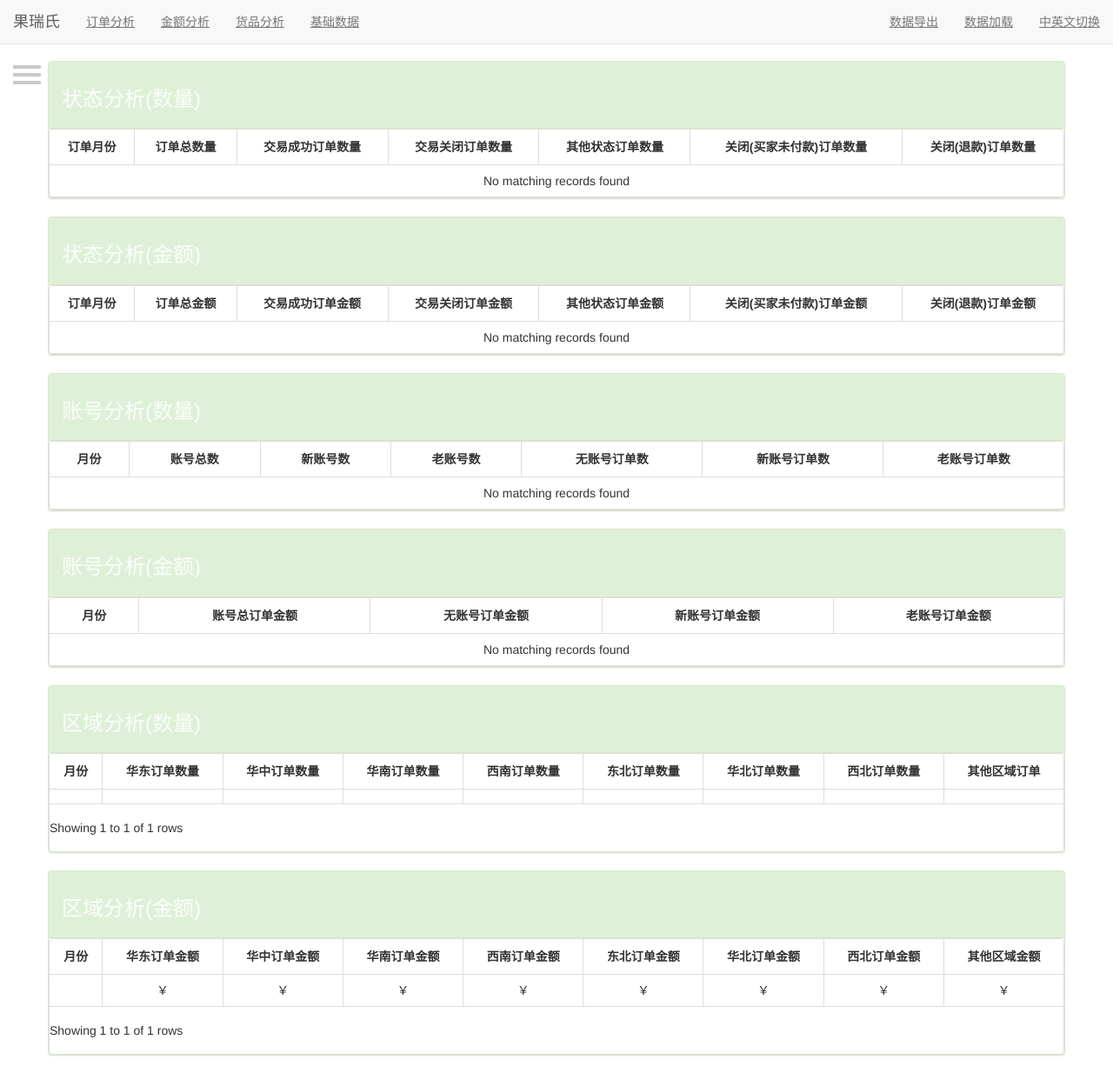
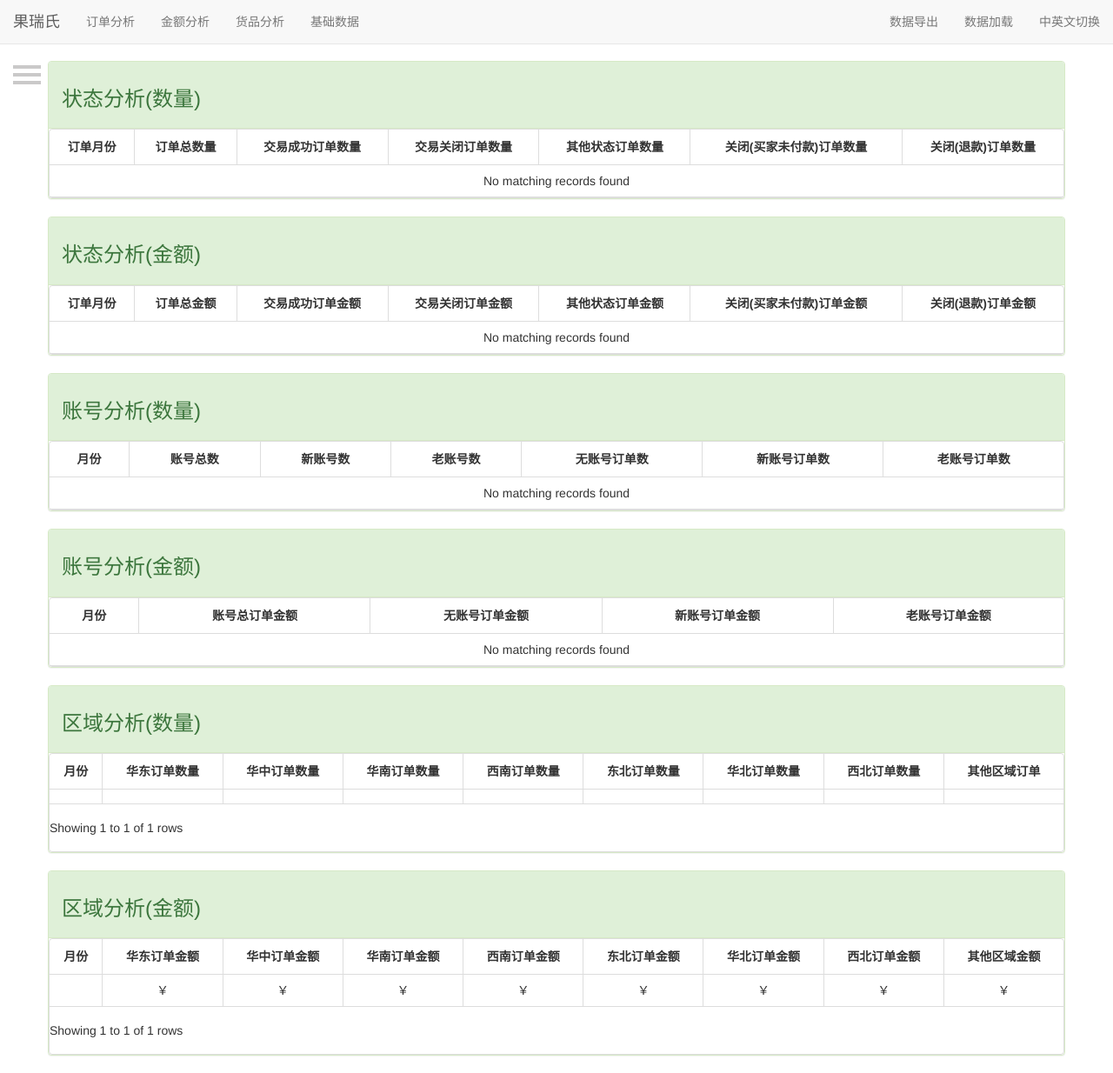
Before and after one commit to deepthing/tmall_data_analyse, a Django app: page / in a window 1280 px wide. Shown: the whole page at 87% size. Run offline with Django 3.2, Linux system fonts and the light colour scheme; data that the repository does not hold is empty; some libraries are stand-ins or nearby versions.

Commit message:
backup before 2to3

```diff
--- a/common_static/css/style.css
+++ b/common_static/css/style.css
@@ -288,20 +288,7 @@ html {
 body,
 html {
 }
-body h1,
-body h2,
-body h3,
-body h4 {
-  color: rgba(255, 255, 255, 0.9);
-}
-body p,
-body blockquote {
-  color: rgba(255, 255, 255, 0.7);
-}
-body a {
-  color: rgba(255, 255, 255, 0.8);
-  text-decoration: underline;
-}
+
 body a:hover {
   color: #ffffff;
 }
--- a/test.py
+++ /dev/null
@@ -1 +0,0 @@
-print "Hello World"
```
Also changed, not shown: vis/templates/load_csv_vis.html (+8 -28 lines).
